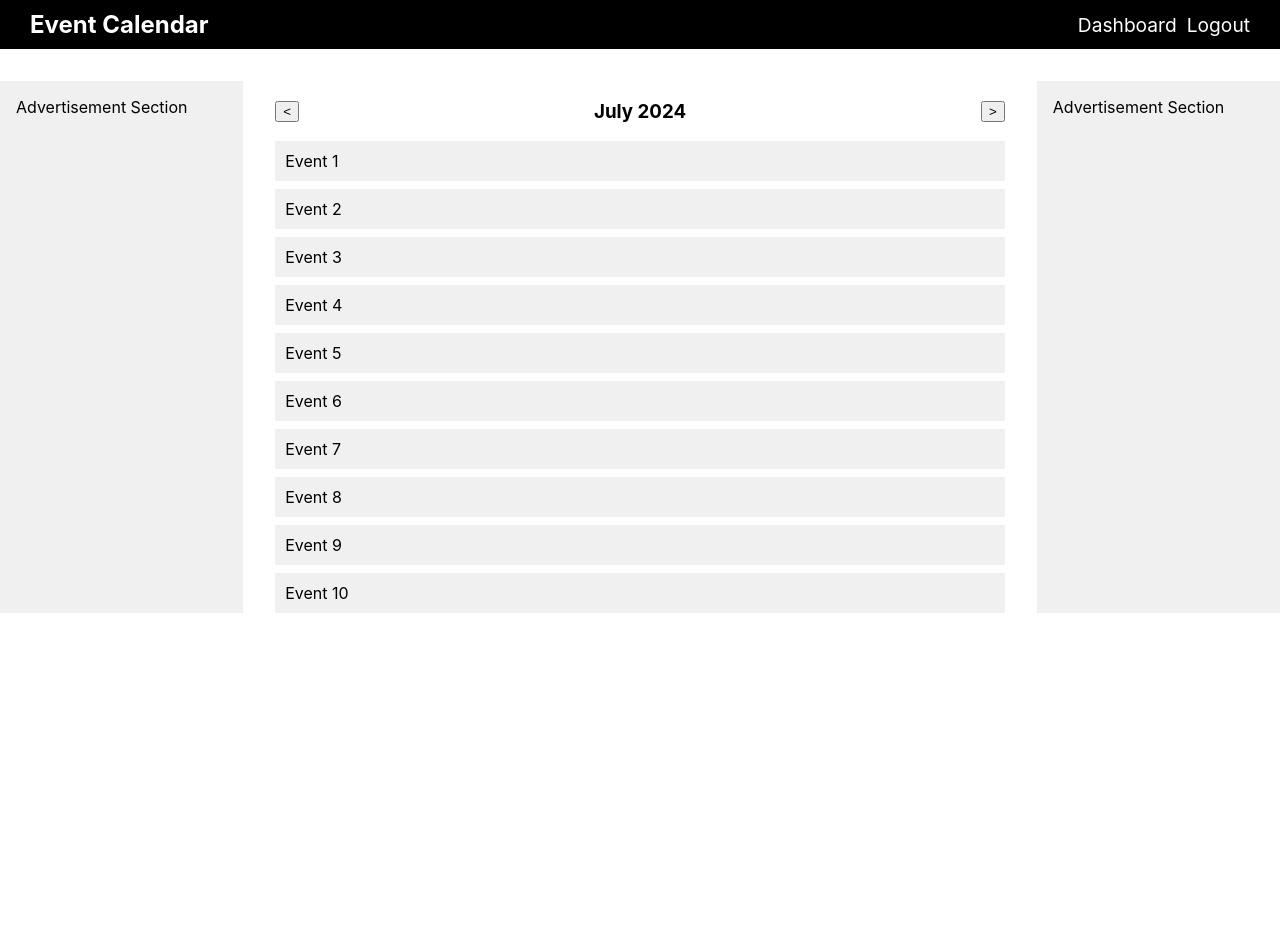
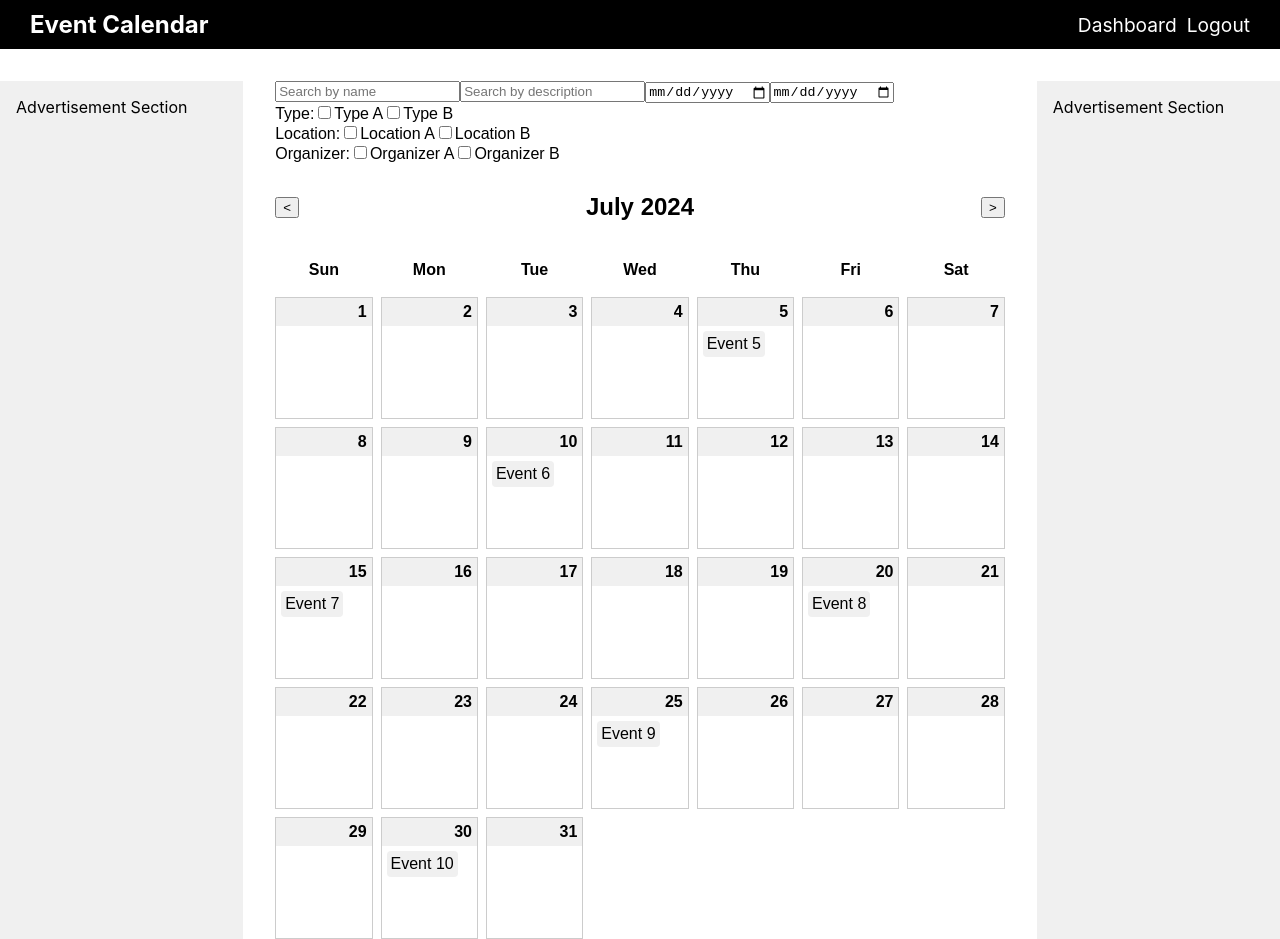
Before and after one commit to MSolarMP/event_calendar_fe, a React (Create React App) app: page /calendar in a window 1280 px wide. Before the commit the page ends 800 px from the top, so only its background shows below. Built offline with nearby package versions, Linux system fonts and the light colour scheme.

Commit message:
-added some basic filtering

```diff
--- a/src/pages/Calendar/calendar.tsx
+++ b/src/pages/Calendar/calendar.tsx
@@ -2,49 +2,96 @@ import React, { useState } from 'react';
 
 // Dummy data for events
 const dummyEvents = [
-    { id: 1, name: 'Event 1', date: '2024-06-15', description: 'Description for Event 1', type: 'Type A', location: 'Location A', organizer: 'Organizer A' },
-    { id: 2, name: 'Event 2', date: '2024-06-20', description: 'Description for Event 2', type: 'Type B', location: 'Location B', organizer: 'Organizer B' },
-    { id: 3, name: 'Event 3', date: '2024-06-25', description: 'Description for Event 3', type: 'Type A', location: 'Location A', organizer: 'Organizer A' },
-    { id: 4, name: 'Event 4', date: '2024-06-30', description: 'Description for Event 4', type: 'Type B', location: 'Location B', organizer: 'Organizer B' },
-    { id: 5, name: 'Event 5', date: '2024-07-05', description: 'Description for Event 5', type: 'Type A', location: 'Location A', organizer: 'Organizer A' },
-    { id: 6, name: 'Event 6', date: '2024-07-10', description: 'Description for Event 6', type: 'Type B', location: 'Location B', organizer: 'Organizer B' },
-    { id: 7, name: 'Event 7', date: '2024-07-15', description: 'Description for Event 7', type: 'Type A', location: 'Location A', organizer: 'Organizer A' },
-    { id: 8, name: 'Event 8', date: '2024-07-20', description: 'Description for Event 8', type: 'Type B', location: 'Location B', organizer: 'Organizer B' },
-    { id: 9, name: 'Event 9', date: '2024-07-25', description: 'Description for Event 9', type: 'Type A', location: 'Location A', organizer: 'Organizer A' },
-    { id: 10, name: 'Event 10', date: '2024-07-30', description: 'Description for Event 10', type: 'Type B', location: 'Location B', organizer: 'Organizer B' },
+    { id: 1, name: 'Event 1', date: '2024-06-15', description: 'Description for Event 1', type: ['Type A'], location: ['Location A'], organizer: ['Organizer A'] },
+    { id: 2, name: 'Event 2', date: '2024-06-20', description: 'Description for Event 2', type: ['Type B'], location: ['Location B'], organizer: ['Organizer B'] },
+    { id: 3, name: 'Event 3', date: '2024-06-25', description: 'Description for Event 3', type: ['Type A'], location: ['Location A'], organizer: ['Organizer A'] },
+    { id: 4, name: 'Event 4', date: '2024-06-30', description: 'Description for Event 4', type: ['Type B'], location: ['Location B'], organizer: ['Organizer B'] },
+    { id: 5, name: 'Event 5', date: '2024-07-05', description: 'Description for Event 5', type: ['Type A'], location: ['Location A'], organizer: ['Organizer A'] },
+    { id: 6, name: 'Event 6', date: '2024-07-10', description: 'Description for Event 6', type: ['Type B'], location: ['Location B'], organizer: ['Organizer B'] },
+    { id: 7, name: 'Event 7', date: '2024-07-15', description: 'Description for Event 7', type: ['Type A'], location: ['Location A'], organizer: ['Organizer A'] },
+    { id: 8, name: 'Event 8', date: '2024-07-20', description: 'Description for Event 8', type: ['Type B'], location: ['Location B'], organizer: ['Organizer B'] },
+    { id: 9, name: 'Event 9', date: '2024-07-25', description: 'Description for Event 9', type: ['Type A'], location: ['Location A'], organizer: ['Organizer A'] },
+    { id: 10, name: 'Event 10', date: '2024-07-30', description: 'Description for Event 10', type: ['Type B'], location: ['Location B'], organizer: ['Organizer B'] },
 ];
+
+const locations = [
+    { id: '1', name: 'Location A' },
+    { id: '2', name: 'Location B' },
+    { id: '3', name: 'Location C' },
+];
+
+// Dummy data for organizers
+const organizers = [
+    { id: '1', name: 'Organizer A' },
+    { id: '2', name: 'Organizer B' },
+    { id: '3', name: 'Organizer C' },
+];
+
+// Dummy data for event types
+const types = [
+    { id: '1', name: 'Type A' },
+    { id: '2', name: 'Type B' },
+    { id: '3', name: 'Type C' },
+];
+
+// Define filter state with correct types
+interface FilterState {
+    name: string;
+    description: string;
+    startDate: string;
+    endDate: string;
+    types: string[];
+    locations: string[];
+    organizers: string[];
+    [key: string]: string | string[];
+}
+
+interface Option {
+    id: string;
+    name: string;
+}
+
+interface CheckboxDropdownProps {
+    options: Option[];
+    selectedOptions: string[];
+    onChange: (selected: string[]) => void;
+}
 
 const Calendar: React.FC = () => {
     const [currentDate, setCurrentDate] = useState(new Date());
-    const [filteredEvents, setFilteredEvents] = useState(dummyEvents);
+    const [filter, setFilter] = useState<FilterState>({
+        name: '',
+        description: '',
+        startDate: '',
+        endDate: '',
+        types: [],
+        locations: [],
+        organizers: [],
+    });
+
+    console.log("filters: ",filter)
 
     const monthNames = [
         'January', 'February', 'March', 'April', 'May', 'June',
         'July', 'August', 'September', 'October', 'November', 'December'
     ];
 
-    const getMonthName = (date: Date) => {
-        return monthNames[date.getMonth()];
+
+    const getDaysInMonth = (date: Date) => {
+        const year = date.getFullYear();
+        const month = date.getMonth();
+        return new Date(year, month + 1, 0).getDate();
     };
 
+    const daysInMonth = getDaysInMonth(currentDate);
+    const startDayOfWeek = new Date(currentDate.getFullYear(), currentDate.getMonth(), 1).getDay(); // 0 (Sunday) to 6 (Saturday)
+
     const goToPreviousMonth = () => {
-        const previousMonth = new Date(currentDate.getFullYear(), currentDate.getMonth() - 1, 1);
-        setCurrentDate(previousMonth);
-        filterEvents(previousMonth);
+        setCurrentDate(new Date(currentDate.getFullYear(), currentDate.getMonth() - 1, 1));
     };
 
     const goToNextMonth = () => {
-        const nextMonth = new Date(currentDate.getFullYear(), currentDate.getMonth() + 1, 1);
-        setCurrentDate(nextMonth);
-        filterEvents(nextMonth);
-    };
-
-    const filterEvents = (targetDate: Date) => {
-        const filtered = dummyEvents.filter(event => {
-            const eventDate = new Date(event.date);
-            return eventDate.getMonth() === targetDate.getMonth() && eventDate.getFullYear() === targetDate.getFullYear();
-        });
-        setFilteredEvents(filtered);
+        setCurrentDate(new Date(currentDate.getFullYear(), currentDate.getMonth() + 1, 1));
     };
 
     const handleEventClick = (event: any) => {
@@ -52,21 +99,135 @@ const Calendar: React.FC = () => {
         // Add logic to open event details or perform other actions
     };
 
+    const handleNameChange = (event: React.ChangeEvent<HTMLInputElement>) => {
+        setFilter({ ...filter, name: event.target.value });
+    };
+
+    const handleDescriptionChange = (event: React.ChangeEvent<HTMLInputElement>) => {
+        setFilter({ ...filter, description: event.target.value });
+    };
+
+    const handleStartDateChange = (event: React.ChangeEvent<HTMLInputElement>) => {
+        setFilter({ ...filter, startDate: event.target.value });
+    };
+
+    const handleEndDateChange = (event: React.ChangeEvent<HTMLInputElement>) => {
+        setFilter({ ...filter, endDate: event.target.value });
+    };
+
+    const handleCheckboxChange = (event: React.ChangeEvent<HTMLInputElement>) => {
+        const { name, checked } = event.target;
+        let updatedFilters = { ...filter };
+
+        if (checked) {
+            if (typeof updatedFilters[name] === 'string') {
+                updatedFilters[name] = [updatedFilters[name] as string, event.target.value];
+            } else if (Array.isArray(updatedFilters[name])) {
+                updatedFilters[name] = [...(updatedFilters[name] as string[]), event.target.value];
+            } else {
+                updatedFilters[name] = event.target.value;
+            }
+        } else {
+            updatedFilters[name] = (updatedFilters[name] as string[]).filter((item: string) => item !== event.target.value);
+        }
+
+        setFilter(updatedFilters);
+    };
+
+    const renderDayEvents = (day: number) => {
+        const dayEvents = dummyEvents.filter(event => {
+            const eventDate = new Date(event.date);
+            const eventMonth = eventDate.getMonth();
+            const eventYear = eventDate.getFullYear();
+            const filterMonth = currentDate.getMonth();
+            const filterYear = currentDate.getFullYear();
+
+            // Check if event is in the current month and matches filters
+            return eventDate.getDate() === day && eventMonth === filterMonth && eventYear === filterYear
+                && (event.name.toLowerCase().includes(filter.name.toLowerCase()) || event.description.toLowerCase().includes(filter.description.toLowerCase()))
+                && (filter.startDate === '' || new Date(event.date) >= new Date(filter.startDate))
+                && (filter.endDate === '' || new Date(event.date) <= new Date(filter.endDate))
+                && (filter.types.length === 0 || event.type.some(t => filter.types.includes(t)))
+                && (filter.locations.length === 0 || event.location.some(l => filter.locations.includes(l)))
+                && (filter.organizers.length === 0 || event.organizer.some(o => filter.organizers.includes(o)));
+        });
+
+        return (
+            <div style={{ display: 'flex', flexDirection: 'column', alignItems: 'flex-start' }}>
+                {dayEvents.map(event => (
+                    <div key={event.id} onClick={() => handleEventClick(event)} style={{ cursor: 'pointer', marginBottom: '4px', padding: '4px', backgroundColor: '#f0f0f0', borderRadius: '4px' }}>
+                        {event.name}
+                    </div>
+                ))}
+            </div>
+        );
+    };
+
     return (
-        <div>
+        <div style={{ fontFamily: 'Arial, sans-serif' }}>
+            {/* Filters */}
+            <div style={{ marginBottom: '10px' }}>
+                <input type="text" placeholder="Search by name" value={filter.name} onChange={handleNameChange} />
+                <input type="text" placeholder="Search by description" value={filter.description} onChange={handleDescriptionChange} />
+                <input type="date" placeholder="Start Date" value={filter.startDate} onChange={handleStartDateChange} />
+                <input type="date" placeholder="End Date" value={filter.endDate} onChange={handleEndDateChange} />
+                <div>
+                    <label>
+                        Type:
+                        <input type="checkbox" name="types" value="Type A" checked={filter.types.includes('Type A')} onChange={handleCheckboxChange} />
+                        Type A
+                    </label>
+                    <label>
+                        <input type="checkbox" name="types" value="Type B" checked={filter.types.includes('Type B')} onChange={handleCheckboxChange} />
+                        Type B
+                    </label>
+                    {/* Add more types as needed */}
+                </div>
+                <div>
+                    <label>
+                        Location:
+                        <input type="checkbox" name="locations" value="Location A" checked={filter.locations.includes('Location A')} onChange={handleCheckboxChange} />
+                        Location A
+                    </label>
+                    <label>
+                        <input type="checkbox" name="locations" value="Location B" checked={filter.locations.includes('Location B')} onChange={handleCheckboxChange} />
+                        Location B
+                    </label>
+                    {/* Add more locations as needed */}
+                </div>
+                <div>
+                    <label>
+                        Organizer:
+                        <input type="checkbox" name="organizers" value="Organizer A" checked={filter.organizers.includes('Organizer A')} onChange={handleCheckboxChange} />
+                        Organizer A
+                    </label>
+                    <label>
+                        <input type="checkbox" name="organizers" value="Organizer B" checked={filter.organizers.includes('Organizer B')} onChange={handleCheckboxChange} />
+                        Organizer B
+                    </label>
+                    {/* Add more organizers as needed */}
+                </div>
+            </div>
+
             {/* Month and navigation */}
-            <div style={{ display: 'flex', alignItems: 'center', justifyContent: 'space-between' }}>
+            <div style={{ display: 'flex', alignItems: 'center', justifyContent: 'space-between', marginBottom: '10px' }}>
                 <button onClick={goToPreviousMonth}>&lt;</button>
-                <h3>{getMonthName(currentDate)} {currentDate.getFullYear()}</h3>
+                <h2>{monthNames[currentDate.getMonth()]} {currentDate.getFullYear()}</h2>
                 <button onClick={goToNextMonth}>&gt;</button>
             </div>
 
-            {/* Calendar view */}
-            <div style={{ display: 'flex', flexDirection: 'column', gap: '8px' }}>
-                {/* Loop through filtered events */}
-                {filteredEvents.map(event => (
-                    <div key={event.id} style={{ backgroundColor: '#f0f0f0', padding: '10px', cursor: 'pointer' }} onClick={() => handleEventClick(event)}>
-                        {event.name}
+            {/* Calendar grid */}
+            <div style={{ display: 'grid', gridTemplateColumns: 'repeat(7, 1fr)', gap: '8px' }}>
+                {/* Weekday headers */}
+                {['Sun', 'Mon', 'Tue', 'Wed', 'Thu', 'Fri', 'Sat'].map(day => (
+                    <div key={day} style={{ textAlign: 'center', backgroundColor: '#ffffff', padding: '10px', fontWeight: 'bold' }}>{day}</div>
+                ))}
+
+                {/* Days grid */}
+                {Array.from({ length: daysInMonth }, (_, index) => index + 1).map(day => (
+                    <div key={day} style={{ display: 'flex', flexDirection: 'column', alignItems: 'stretch', border: '1px solid #ccc', minHeight: '120px' }}>
+                        <div style={{ flex: '0 0 auto', padding: '5px', textAlign: 'right', fontWeight: 'bold', backgroundColor: '#f0f0f0' }}>{day}</div>
+                        <div style={{ flex: '1 1 auto', overflowY: 'auto', padding: '5px' }}>{renderDayEvents(day)}</div>
                     </div>
                 ))}
             </div>
```
Also changed, not shown: src/components/CheckboxDropDown/checkboxDropDown.tsx (added, +58 -0 lines).
